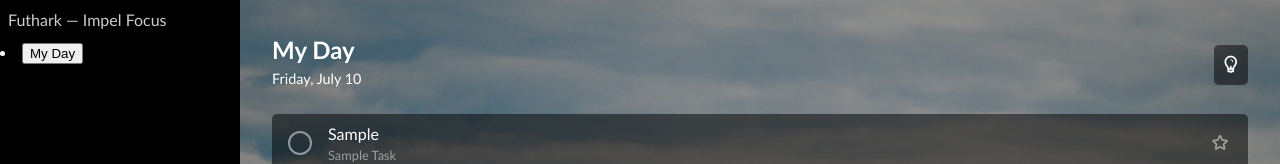
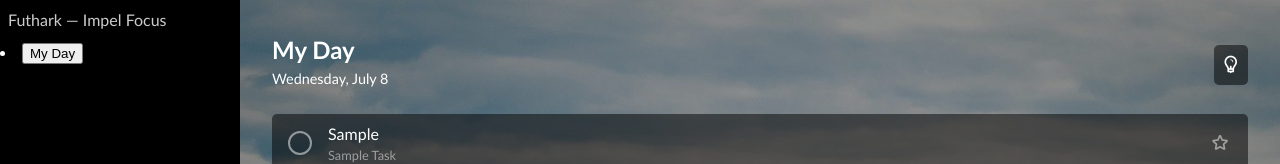
Before and after one commit to larrybarriosjr/microsoft-todo, a React (Create React App) app: page / in a window 1280 px wide. Shown: the top 164 px of the page. Built offline with nearby package versions, Linux system fonts and the light colour scheme.

Commit message:
Add dayjs package for handling date object

```diff
--- a/package.json
+++ b/package.json
@@ -6,6 +6,7 @@
     "@testing-library/jest-dom": "^4.2.4",
     "@testing-library/react": "^9.3.2",
     "@testing-library/user-event": "^7.1.2",
+    "dayjs": "^1.8.29",
     "react": "^16.13.1",
     "react-dom": "^16.13.1",
     "react-scripts": "3.4.1",
--- a/src/my-day/MyDayPage.js
+++ b/src/my-day/MyDayPage.js
@@ -2,6 +2,7 @@ import React, { useState } from "react"
 import { useRecoilValue } from "recoil"
 import { myDayListState } from "state/atoms"
 import scss from "my-day/MyDayPage.module.scss"
+import dayjs from "dayjs"
 
 const MyDayPage = () => {
   // global states
@@ -10,6 +11,9 @@ const MyDayPage = () => {
   // local states
   const [submitHidden, setSubmitHidden] = useState(true)
 
+  // formatted current date
+  const currentDate = dayjs().format("dddd, MMMM D")
+
   // toggle submit display whether input is empty or not
   const handleInput = (e) => setSubmitHidden(e.target.value.length === 0)
 
@@ -17,7 +21,7 @@ const MyDayPage = () => {
     <div className={scss.background}>
       <section className={scss.page}>
         <h2 className={scss.title}>My Day</h2>
-        <p className={scss.date}>Friday, July 10</p>
+        <p className={scss.date}>{currentDate}</p>
         <button className={scss.bulb}>
           <i className="icon-lightbulb" />
         </button>
```
Also changed, not shown: 1 other file (tests, documents, lock files or other folders).
